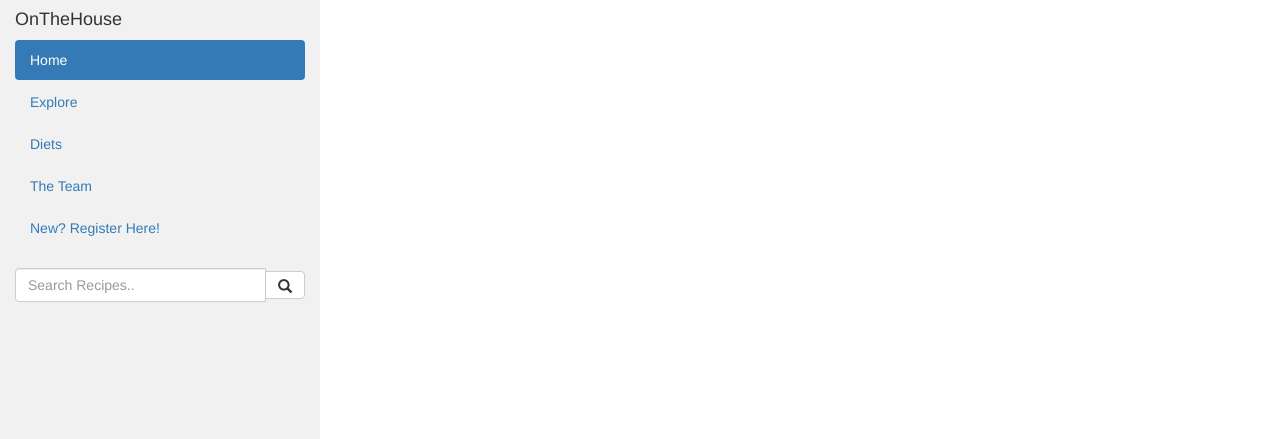
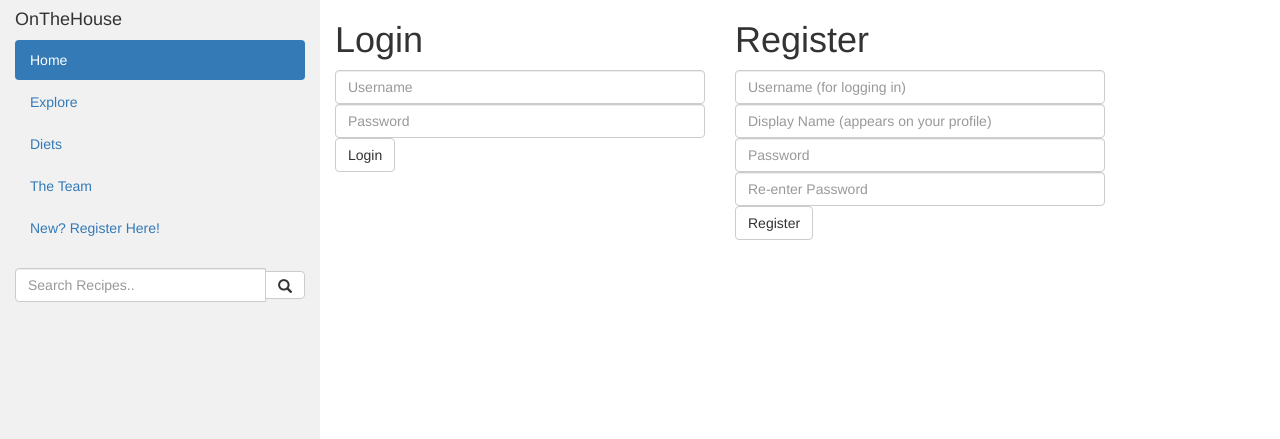
Before and after one commit to mamonticello/OnTheHouse, a Python web app: template frontends/onthehouse_flask/templates/register.html in a window 1280 px wide. Shown: the top 439 px of the page. Run offline with Jinja, Linux system fonts and the light colour scheme; the template is opened without the code that fills it, so the values that code supplies are empty; some libraries are stand-ins or nearby versions.

Commit message:
Write login and register forms.

```diff
--- a/frontends/onthehouse_flask/templates/register.html
+++ b/frontends/onthehouse_flask/templates/register.html
@@ -1,41 +1,72 @@
 {% extends "root.html" %}
+{% block title %} Login {% endblock %}
 
-{% block content %}
-
-<body>
-    <h1>register</h1>
-    <form action="/register" method=post>
-        {{ form.hidden_tag() }}
-        <p>
-            {{ form.username.label }}<br>
-            {{ form.username(size=32) }}<br>
-            {% for error in form.username.errors %}
-            <span style="color: red;">[{{ error }}]</span>
-            {% endfor %}
-        </p>
-        <p>
-            {{ form.displayname.label }}<br>
-            {{ form.displayname(size=32) }}<br>
-            {% for error in form.displayname.errors %}
-            <span style="color: red;">[{{ error }}]</span>
-            {% endfor %}
-        </p>
-        <p>
-            {{ form.password.label }}<br>
-            {{ form.password(size=32) }}<br>
-            {% for error in form.password.errors %}
-            <span style="color: red;">[{{ error }}]</span>
-            {% endfor %}
-        </p>
-        <p>
-            {{ form.password2.label }}<br>
-            {{ form.password2(size=32) }}<br>
-            {% for error in form.password2.errors %}
-            <span style="color: red;">[{{ error }}]</span>
-            {% endfor %}
-        </p>
-        <p>{{ form.submit() }}</p>
-    </form>
-<body>
+{% block head %}
+    {{ super() }}
 
 {% endblock %}
+
+{% block body %}
+    <div class="row content">
+        <div class="col-sm-5">
+            <h1>Login</h1>
+            <input type="text" id="login-username" class="form-control" placeholder="Username">
+            <input type="password" id="login-password" class="form-control" placeholder="Password">
+            <button class="btn btn-default" type="button" onclick="submit_login()">Login</button>
+        </div>
+        <div class="col-sm-5">
+            <h1>Register</h1>
+            <input type="text" id="reg-username" class="form-control" placeholder="Username (for logging in)">
+            <input type="text" id="reg-displayname" class="form-control" placeholder="Display Name (appears on your profile)">
+            <input type="password" id="reg-password1" class="form-control" placeholder="Password">
+            <input type="password" id="reg-password2" class="form-control" placeholder="Re-enter Password">
+            <button class="btn btn-default" type="button" onclick="submit_register()">Register</button>
+        </div>
+    </div>
+
+    <script>
+    function submit_login()
+    {
+        var username = document.getElementById("login-username").value;
+        var password = document.getElementById("login-password").value;
+        var data = new FormData();
+
+        data.append("username", username);
+        data.append("password", password);
+        var url = "/login";
+        return post(url, data, receive_callback);
+    }
+
+    function submit_register()
+    {
+        var username = document.getElementById("reg-username").value;
+        var displayname = document.getElementById("reg-displayname").value;
+        var password1 = document.getElementById("reg-password1").value;
+        var password2 = document.getElementById("reg-password2").value;
+        var data = new FormData();
+        if (displayname == "")
+        {
+            displayname = username;
+        }
+        data.append("username", username);
+        data.append("displayname", displayname);
+        data.append("password", password1);
+        data.append("re-enter password", password2);
+        var url = "/register";
+        return post(url, data, receive_callback);
+    }
+
+    function receive_callback(response)
+    {
+        if ("error_type" in response)
+        {
+        }
+        else
+        {
+            window.location.href = "/";
+        }
+    }
+    </script>
+{% endblock %}
+
+{% block footer %} {{ super() }} {% endblock %}
```
Also changed, not shown: frontends/onthehouse_flask/templates/login.html (deleted, +0 -34 lines).
